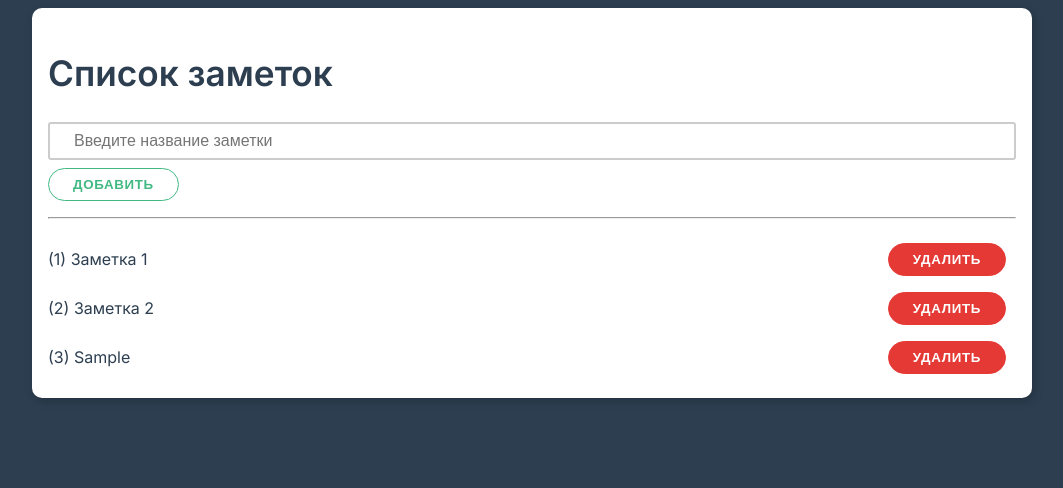
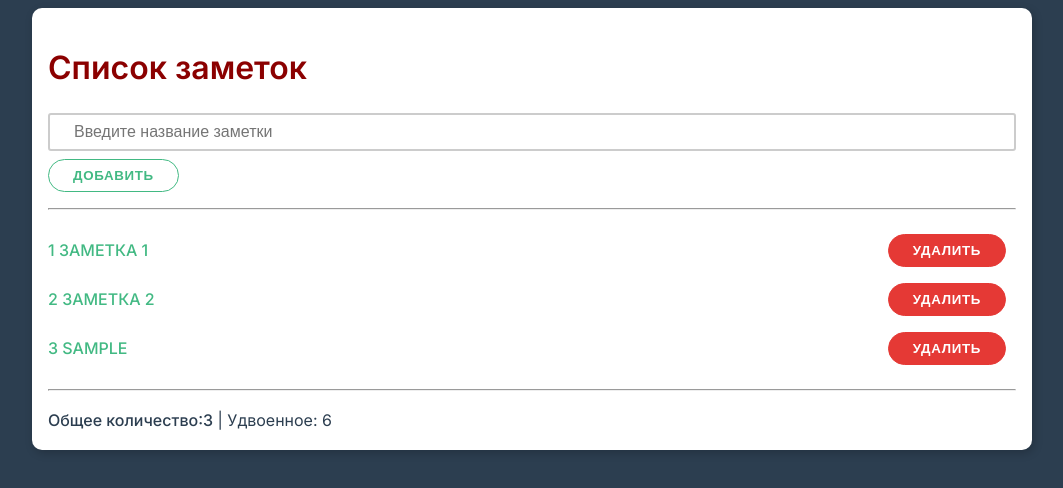
Before and after one commit to KriptoBaba382/Project-Vue, a plain HTML site: page index.html in a window 1280 px wide. Both pictures are taken after typing "Sample" into the empty fields and a click on the button "ДОБАВИТЬ". Shown: the whole page, without its empty margins (108-1171 px from the left). Drawn offline with nearby package versions, Linux system fonts and the light colour scheme.

Commit message:
add class

```diff
--- a/index.html
+++ b/index.html
@@ -12,19 +12,26 @@
 
     <div class='container' id="app">
         <div class="card">
-            <h1>{{title}}</h1>
+            <h1 :style="{color:inputValue.length<5? 'darkred': 'darkblue',
+        fontSize: inputValue.length<6 ? '2rem' : '1.5rem'
+        }">{{ title }}</h1>
             <div class="form-control">
-                <input type="text" v-bind:placeholder="placeholderString" v-bind:value="inputValue"
-                    v-on:input="inputChangeHandler" v-on:keypress.enter="addNewNote" />
+                <input type="text" :placeholder="placeholderString" v-model="inputValue" @keypress.enter="addNewNote" />
             </div>
-            <button class="btn" v-on:click='addNewNote'>Добавить</button>
+            <button class="btn" @click='addNewNote'>Добавить</button>
             <hr />
             <ul class="list" v-if="notes.length !==0">
-                <li class="list-item" v-for="(note, idx) in notes">({{idx+1}}) {{ note }}
-                    <button class="btn danger" v-on:click="removeNote(idx)">Удалить</button>
+                <li class="list-item" v-for="(note, idx) in notes">
+                    <!-- <span :class="note.length > 5 ? 'primary' : 'bold'"> {{idx+1}} {{ toUpperCase(note) }} </span> -->
+                    <span :class="{'primary' : true, 'bold': note.length>5}"> {{idx+1}} {{ toUpperCase(note) }} </span>
+                    <button class="btn danger" @click="removeNote(idx)">Удалить</button>
+                </li>
+                <hr>
+                <li>
+                    <strong>Общее количество:{{ notes.length }}</strong> | Удвоенное: {{ doubleCountComputed }}
                 </li>
             </ul>
-            <div v-if="notes.length === 0">
+            <div v-else-if="notes.length === 0">
                 Заметок пока нет. Добавьте первую
             </div>
         </div>
--- a/script.js
+++ b/script.js
@@ -4,21 +4,39 @@ const App = {
             placeholderString: 'Введите название заметки',
             title: 'Список заметок',
             inputValue: '',
-            notes: ['Заметка 1', 'Заметка 2']
-
+            notes: ['Заметка 1', 'Заметка 2'],
+            inputType: 'password'
         }
     },
     methods: {
-        inputChangeHandler(event) {
-            this.inputValue = event.target.value
+
+        addNewNote() {
+            if (this.inputValue !== "") {
+                this.notes.push(this.inputValue)
+                this.inputValue = ''
+            }
         },
-        addNewNote() {
-            this.notes.push(this.inputValue)
-            this.inputValue = ''
+
+        toUpperCase(item) {
+            return item.toUpperCase()
         },
         removeNote(idx) {
             this.notes.splice(idx, 1)
+        },
+    },
+    computed: {
+        doubleCountComputed() {
+            console.log('doubleCountComputed')
+            return this.notes.length * 2
+        },
+    },
+    watch: {
+        inputValue(value) {
+            if (value.length > 10) {
+                this.inputValue = ''
+            }
         }
     }
+
 }
 const app = Vue.createApp(App).mount('#app')
--- a/style.css
+++ b/style.css
@@ -59,13 +59,13 @@ h3 {
     font-size: 1.35rem;
 }
 
-/*.primary {*/
-/*    color: #42b983;*/
-/*}*/
+.primary {
+    color: #42b983;
+}
 
-/*.danger {*/
-/*    color: #e53935;*/
-/*}*/
+.danger {
+    color: #e53935;
+}
 
 .btn {
     color: #42b983;
```
